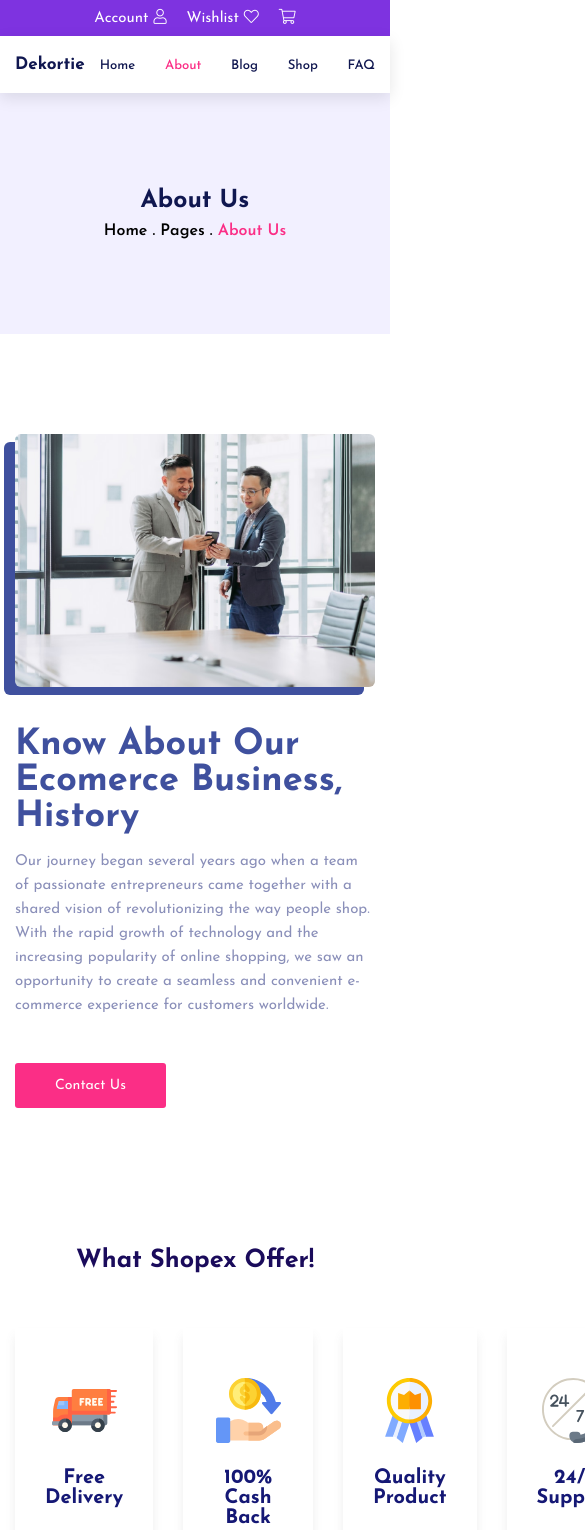
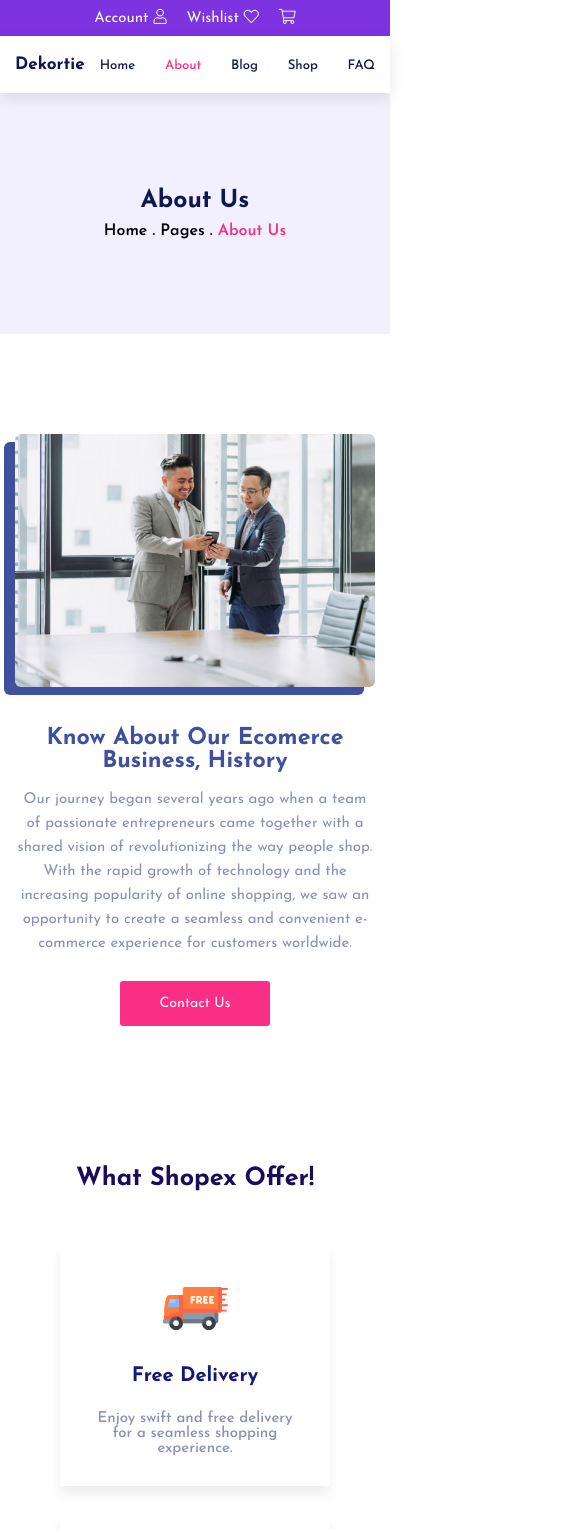
Before and after one commit to rxfr-dvpr/Dekortie-Shop, a Vue app: page /about in a window 390 px wide. Shown: the top 1530 px of the page, 585 px wide, since content can reach past the window. Built offline with nearby package versions, Linux system fonts and the light colour scheme.

Commit message:
about page adaptived

```diff
--- a/src/components/AboutComponents/aboutSection.vue
+++ b/src/components/AboutComponents/aboutSection.vue
@@ -39,13 +39,14 @@ export default {
     .row {
         justify-content: space-between;
         align-items: center;
-        row-gap: 40px;
+        gap: 40px;
     }
 
     .about__img-box {
         max-width: 550px;
         width: 100%;
         position: relative;
+        margin-left: 15px;
 
         .about-img {
             width: 100%;
@@ -79,7 +80,7 @@ export default {
         &-title {
             color: var(--off-ny-blue);
             text-transform: capitalize;
-            font-size: 36px;
+            font-size: calc(20px + 16 * (100vw / 1920));
         }
 
         &-txt {
@@ -95,4 +96,42 @@ export default {
     }
 }
 
+@media (max-width: 1170px) {
+    .about__img-box {
+        max-width: 500px !important;
+    }
+}
+
+@media (max-width: 1120px) {
+    .about__descr {
+        max-width: 450px !important;
+    }
+}
+
+@media (max-width: 1035px) {
+    .about__img-box {
+        max-width: 450px !important;
+    }
+}
+
+@media (max-width: 992px) {
+    .row {
+        flex-direction: column;
+        justify-content: flex-start;
+    }
+
+    .about__img-box {
+        margin-left: 0 !important;
+    }
+
+    .about__descr {
+        align-items: center !important;
+        text-align: center;
+
+        &-txt {
+            margin-bottom: 10px !important;
+        }
+    }
+}
+
 </style>
--- a/src/components/HomeComponents/Offer.vue
+++ b/src/components/HomeComponents/Offer.vue
@@ -94,4 +94,19 @@ export default {
     }
 }
 
+@media (max-width: 1024px) {
+    .offer__cards {
+        &-item {
+            padding: 30px !important;
+        }
+    }
+}
+
+@media (max-width: 992px) {
+    .offer__cards {
+        flex-wrap: wrap;
+        justify-content: center !important;
+    }
+}
+
 </style>
```
